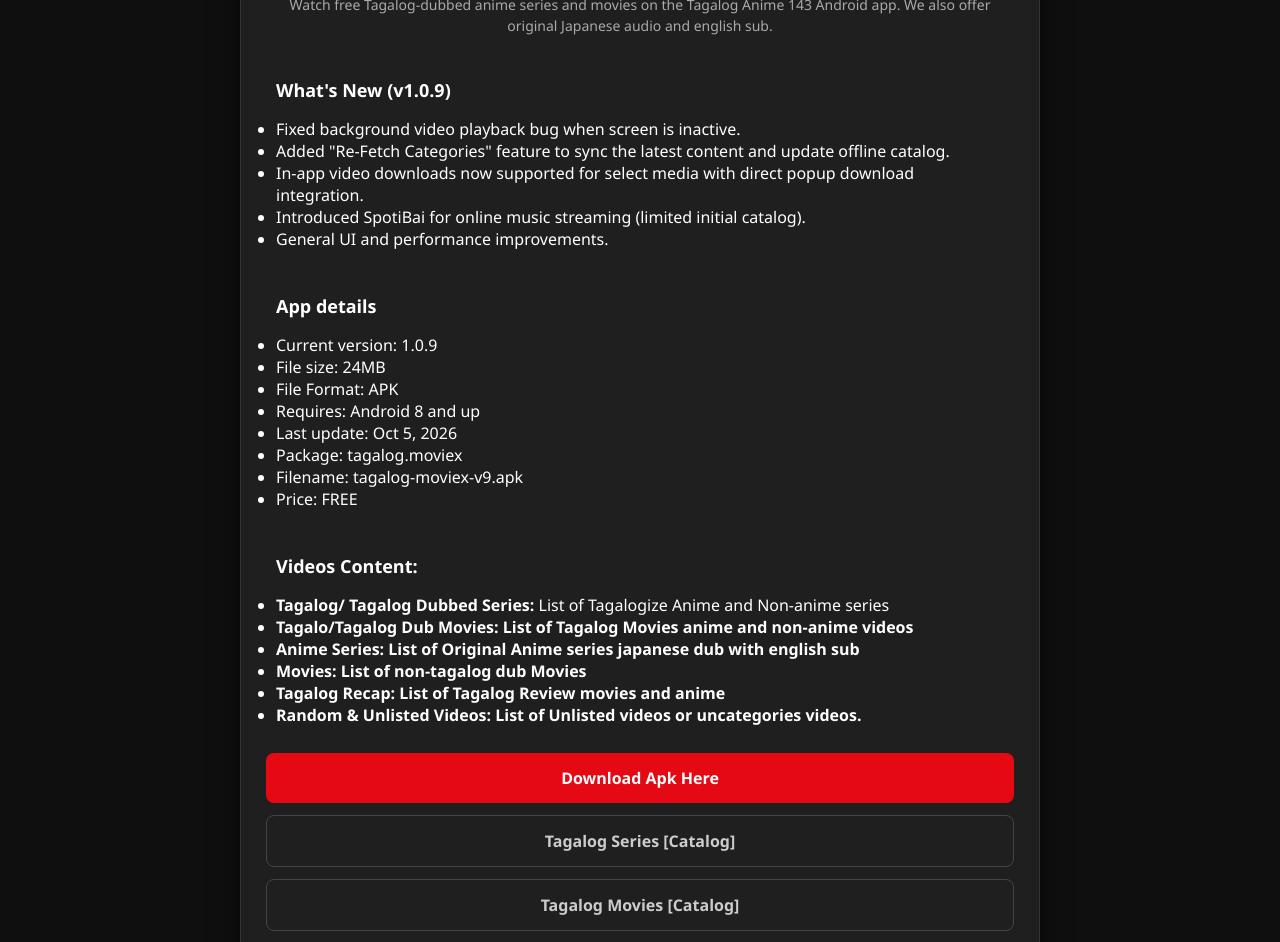
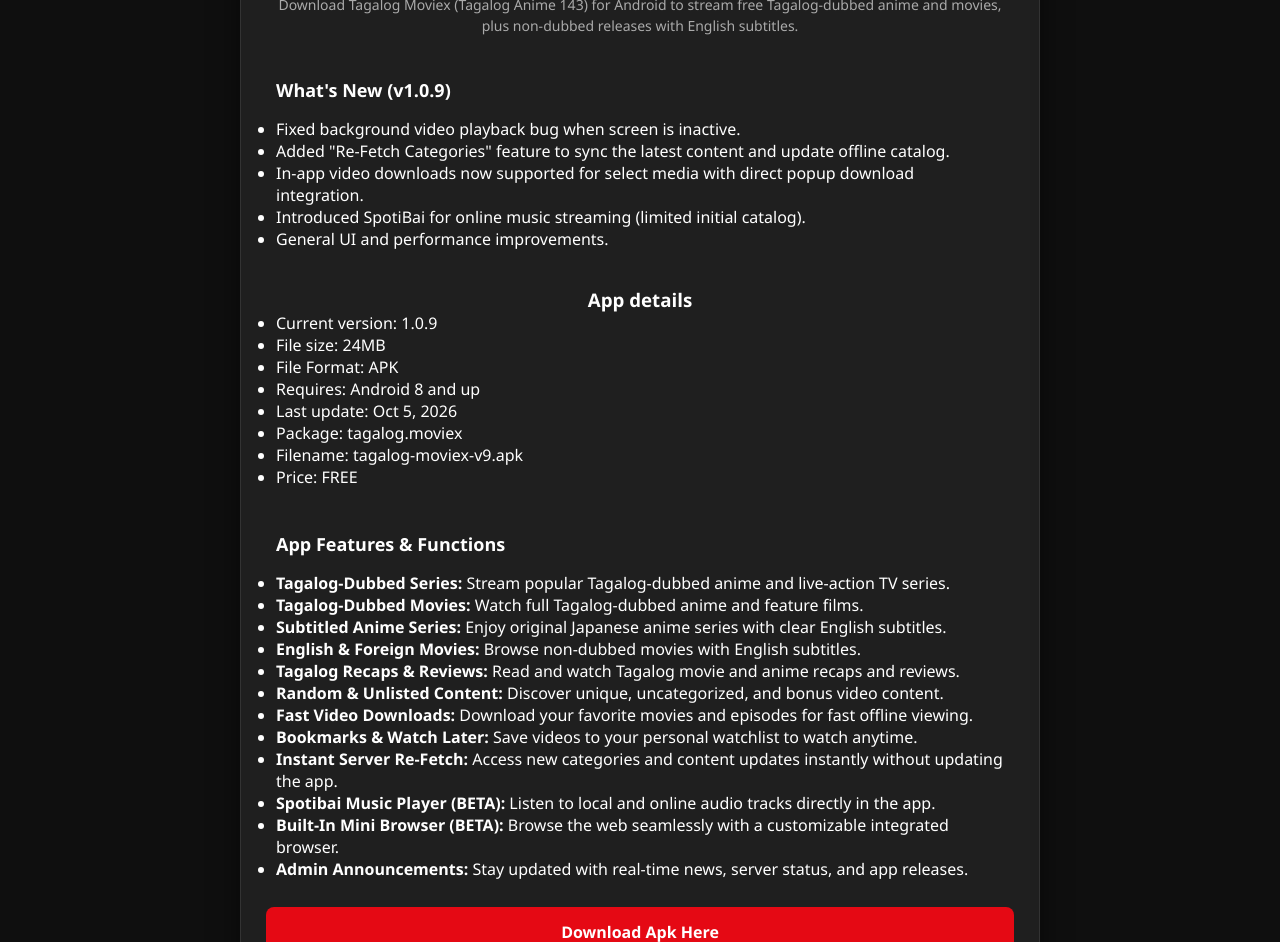
Before and after one commit to allanzamora/allanzamora.github.io, a plain HTML site: page index.html in a window 1280 px wide. Shown: the part 235-1177 px from the top of the page. Drawn offline with Linux system fonts and the light colour scheme.

Commit message:
Add files via upload

```diff
--- a/index.html
+++ b/index.html
@@ -4,11 +4,8 @@
     <meta charset="UTF-8">
     <meta name="viewport" content="width=device-width, initial-scale=1.0">
     <title>Tagalog Anime 143 - Watch Tagalog Dubbed Anime & Movies</title>
-    <meta name="title" content="Tagalog Anime 143 - Watch Tagalog Dubbed Anime & Movies">
-    <meta name="description" content="Watch free Tagalog-dubbed anime series and movies on the Tagalog Anime 143 Android app. Enjoy original Japanese audio subbed and Tagalog dub options anywhere.">
-    <meta name="keywords" content="Tagalog Anime, Tagalog Dubbed Anime, Watch Anime Tagalog, Tagalog Anime 143, Tagalog Subbed Anime, Anime App Android">
+    <meta name="description" content="Download Tagalog Moviex (Tagalog Anime 143) for Android to stream free Tagalog-dubbed anime and movies, plus non-dubbed releases with English subtitles.">
     <meta name="robots" content="index, follow">
-    <meta name="author" content="Allan Zamora">
     <meta name="theme-color" content="#0f0f0f">
     <link rel="canonical" href="https://tagalog-movies.vercel.app/">
     <link rel="icon" href="icon.png" type="image/png">
@@ -16,21 +13,21 @@
     <meta property="og:type" content="website">
     <meta property="og:url" content="https://tagalog-movies.vercel.app/">
     <meta property="og:title" content="Tagalog Anime 143 - Watch Tagalog Dubbed Anime">
-    <meta property="og:description" content="Stream free Tagalog-dubbed anime episodes and movies directly on your mobile device. Download the official Android app now.">
+    <meta property="og:description" content="Download Tagalog Moviex (Tagalog Anime 143) for Android to stream free Tagalog-dubbed anime and movies, plus non-dubbed releases with English subtitles.">
     <meta property="og:image" content="https://tagalog-movies.vercel.app/main_logo.webp">
     <meta property="og:site_name" content="Tagalog Anime 143">
     <meta property="og:locale" content="en_US">
     <meta name="twitter:card" content="summary_large_image">
     <meta name="twitter:url" content="https://tagalog-movies.vercel.app/">
     <meta name="twitter:title" content="Tagalog Anime 143 - Watch Tagalog Dubbed Anime">
-    <meta name="twitter:description" content="Stream free Tagalog-dubbed anime episodes and movies directly on your mobile device. Download the official Android app now.">
+    <meta name="twitter:description" content="Download Tagalog Moviex (Tagalog Anime 143) for Android to stream free Tagalog-dubbed anime and movies, plus non-dubbed releases with English subtitles.">
     <meta name="twitter:image" content="https://tagalog-movies.vercel.app/main_logo.webp">
 
     <script type="application/ld+json">
     {
       "@context": "https://schema.org",
       "@type": "SoftwareApplication",
-      "name": "Tagalog Anime 143",
+      "name": "Tagalog Moviex (ex Tagalog Anime 143)",
       "operatingSystem": "Android",
       "applicationCategory": "EntertainmentApplication",
       "offers": {
@@ -38,7 +35,7 @@
         "price": "0",
         "priceCurrency": "USD"
       },
-      "description": "Watch free Tagalog-dubbed anime series and movies on the Tagalog Anime 143 Android app.",
+      "description": "Download Tagalog Moviex (Tagalog Anime 143) for Android to stream free Tagalog-dubbed anime and movies, plus non-dubbed releases with English subtitles.",
       "url": "https://tagalog-movies.vercel.app/"
     }
     </script>
@@ -64,9 +61,8 @@
 
     <div class="container">
         <img src="main_logo.webp" alt="Tagalog Anime 143 - Official App" class="toplogo">
-        <h1>Tagalog Anime 143</h1>
-        <p>Watch free Tagalog-dubbed anime series and movies on the Tagalog Anime 143 Android app. We also offer original Japanese audio and  english sub.</p>
-
+        <h1>Tagalog Moviex (ex Tagalog Anime 143)</h1>
+        <p>Download Tagalog Moviex (Tagalog Anime 143) for Android to stream free Tagalog-dubbed anime and movies, plus non-dubbed releases with English subtitles.</p>
         <div class="leftt">
     <h2>What's New (v1.0.9)</h2>
     <ul>
@@ -79,7 +75,7 @@
 </div>
 
         <div class="leftt">
-            <h2>App details</h2>
+            <h3>App details</h3>
             <ul>
                 <li>Current version: 1.0.9</li>
                 <li>File size: 24MB</li>
@@ -92,24 +88,27 @@
             </ul>
         </div>
 
-
-        <div class="leftt">
-            <h2>Videos Content:</h2>
-            <ul>
-                <li><strong>Tagalog/ Tagalog Dubbed Series:</strong>   List of Tagalogize Anime and Non-anime series</li>
-                <li><strong>Tagalo/Tagalog Dub Movies: List of Tagalog Movies anime and non-anime videos</strong></li>
-                <li><strong>Anime Series: List of Original Anime series japanese dub with english sub</strong> </li>
-                <li><strong>Movies: List of non-tagalog dub Movies</strong> </li>
-                <li><strong>Tagalog Recap: List of Tagalog Review movies and anime</strong> </li>
-                <li><strong>Random & Unlisted Videos: List of Unlisted videos or uncategories videos.</strong></li>
-            </ul>
-        </div>
+    <div class="leftt">
+    <h2>App Features & Functions</h2>
+    <ul>
+        <li><strong>Tagalog-Dubbed Series:</strong> Stream popular Tagalog-dubbed anime and live-action TV series.</li>
+        <li><strong>Tagalog-Dubbed Movies:</strong> Watch full Tagalog-dubbed anime and feature films.</li>
+        <li><strong>Subtitled Anime Series:</strong> Enjoy original Japanese anime series with clear English subtitles.</li>
+        <li><strong>English & Foreign Movies:</strong> Browse non-dubbed movies with English subtitles.</li>
+        <li><strong>Tagalog Recaps & Reviews:</strong> Read and watch Tagalog movie and anime recaps and reviews.</li>
+        <li><strong>Random & Unlisted Content:</strong> Discover unique, uncategorized, and bonus video content.</li>
+        <li><strong>Fast Video Downloads:</strong> Download your favorite movies and episodes for fast offline viewing.</li>
+        <li><strong>Bookmarks & Watch Later:</strong> Save videos to your personal watchlist to watch anytime.</li>
+        <li><strong>Instant Server Re-Fetch:</strong> Access new categories and content updates instantly without updating the app.</li>
+        <li><strong>Spotibai Music Player (BETA):</strong> Listen to local and online audio tracks directly in the app.</li>
+        <li><strong>Built-In Mini Browser (BETA):</strong> Browse the web seamlessly with a customizable integrated browser.</li>
+        <li><strong>Admin Announcements:</strong> Stay updated with real-time news, server status, and app releases.</li>
+    </ul>
+</div>
 
 
 
         <a href="tagalog-moviex-v9.apk" class="btn">Download Apk Here</a>
-        <a href="tagalog-series.html" class="btn btn-secondary">Tagalog Series [Catalog]</a>
-        <a href="tagalog-movies.html" class="btn btn-secondary">Tagalog Movies [Catalog]</a>
         <a href="support.html" class="btn btn-secondary">Support Us</a>
         <br><br>
         <h4>Tags:</h4>
```
